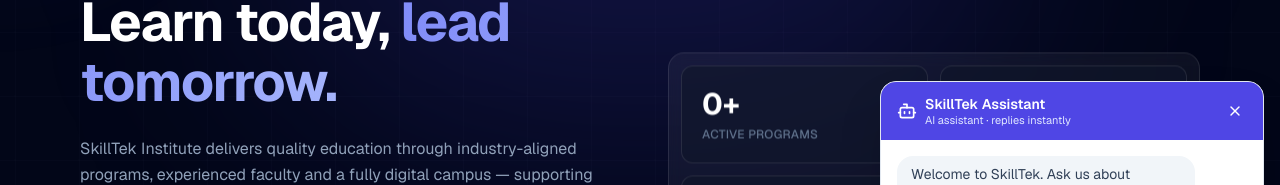
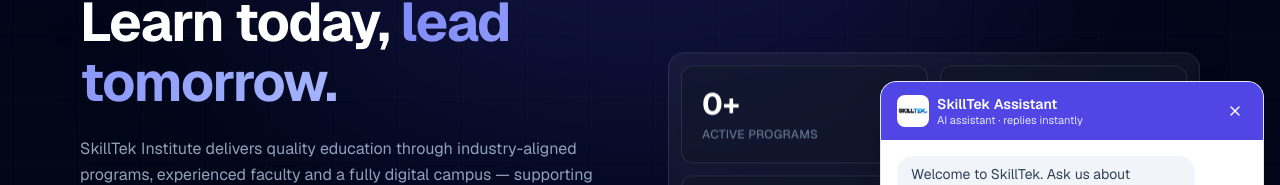
Before and after one commit to SARWAR110786/Skilltek, a Next.js app: page / in a window 1280 px wide. Both pictures are taken after a click on the button "Open SkillTek assistant". Shown: the part 239-424 px from the top of the page. Built offline with nearby package versions, Linux system fonts and the light colour scheme; no server answers; the database is empty.

Commit message:
Use SkillTek logo in chat widget header

```diff
--- a/src/components/chat-widget.tsx
+++ b/src/components/chat-widget.tsx
@@ -1,7 +1,8 @@
 "use client";
 
 import { useRef, useState } from "react";
-import { Bot, Send, Sparkles, X } from "lucide-react";
+import Image from "next/image";
+import { Send, Sparkles, X } from "lucide-react";
 
 type Msg = { role: "user" | "assistant"; content: string };
 
@@ -55,7 +56,13 @@ export function ChatWidget() {
         <div className="fixed bottom-24 right-4 z-50 flex h-96 w-80 flex-col overflow-hidden rounded-2xl border border-slate-200 bg-white shadow-2xl sm:w-96">
           <div className="flex items-center justify-between bg-brand-600 px-4 py-3 text-white">
             <div className="flex items-center gap-2">
-              <Bot className="h-5 w-5" />
+              <Image
+                src="/logos/main-logo.jpeg"
+                alt="SkillTek"
+                width={32}
+                height={32}
+                className="h-8 w-8 rounded-lg object-cover"
+              />
               <div className="leading-tight">
                 <p className="text-sm font-semibold">SkillTek Assistant</p>
                 <p className="text-[11px] text-brand-100">
```
